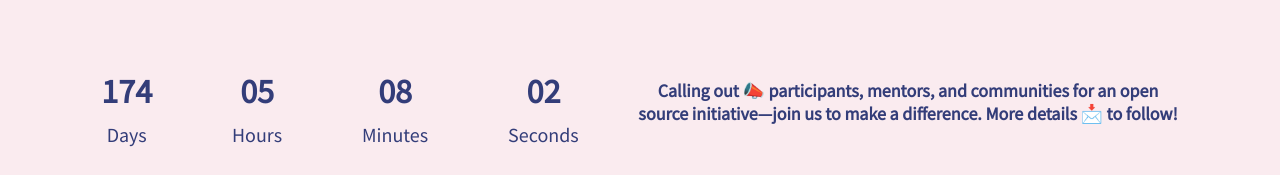
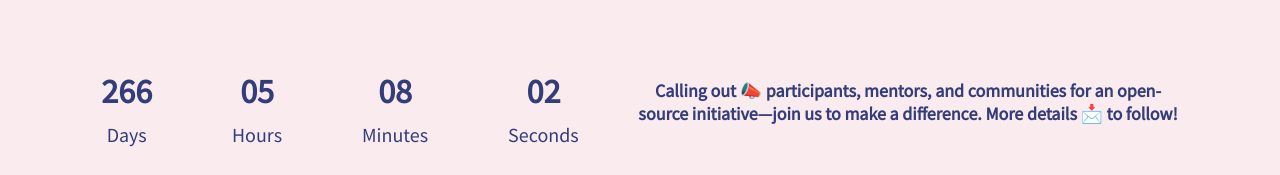
Before and after one commit to vinitshahdeo/50DaysOfJavaScript, a React (Create React App) app: page / in a window 1280 px wide. Shown: the part 261-436 px from the top of the page. Built offline with nearby package versions, Linux system fonts and the light colour scheme.

Commit message:
Updated start date

```diff
--- a/src/App.js
+++ b/src/App.js
@@ -15,11 +15,11 @@ function App() {
       </div>
       <div className="container">
         <div className="container_1">
-          <Timer deadline="July 1, 2023" />
+          <Timer deadline="October 1, 2023" />
         </div>
         <div className="container_2">
           <h3>
-            Calling out 📣 participants, mentors, and communities for an open source initiative—join us to make a difference. More details 📩 to follow!
+            Calling out 📣 participants, mentors, and communities for an open-source initiative—join us to make a difference. More details 📩 to follow!
           </h3>
         </div>
       </div>
```
